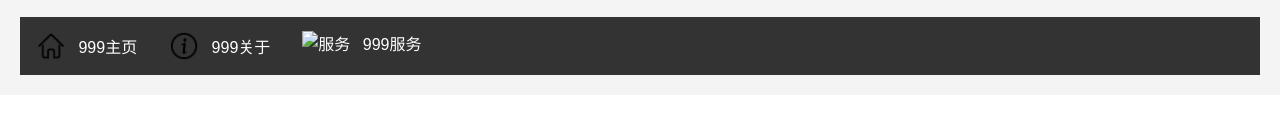
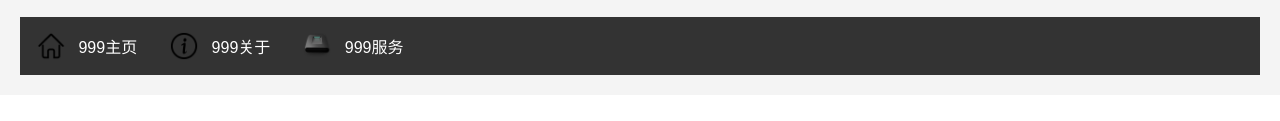
Before and after one commit to 9TIN/9, a plain HTML site: page index.html in a window 1280 px wide. Shown: the part 203-324 px from the top of the page. Drawn offline with Linux system fonts and the light colour scheme.

Commit message:
Update index.html

```diff
--- a/index.html
+++ b/index.html
@@ -29,7 +29,7 @@
         </div>
         <div class="nav-item">
             <a href="#services">
-                <img src="./image/fw.png" alt="服务">
+                <img src="./images/fw.png" alt="服务">
                 <span>999服务</span>
             </a>
         </div>
```
